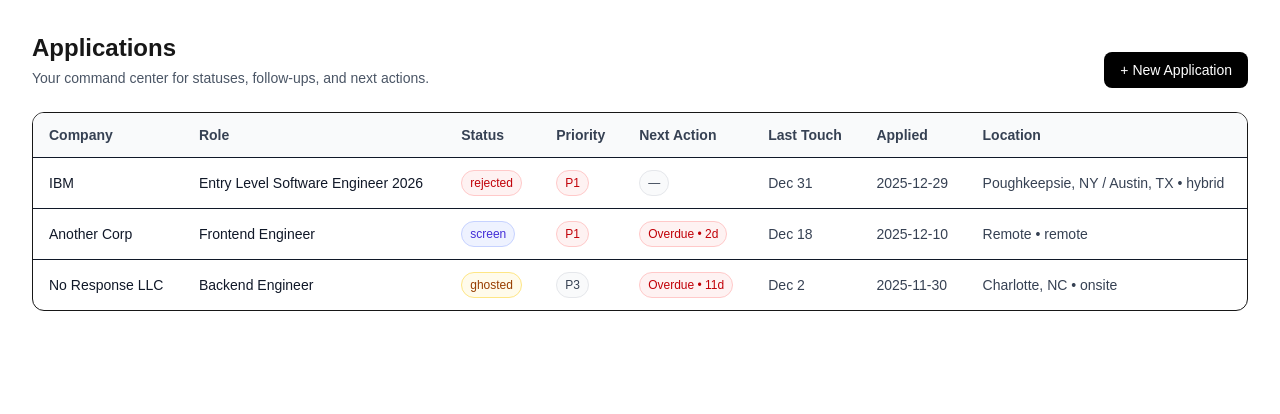
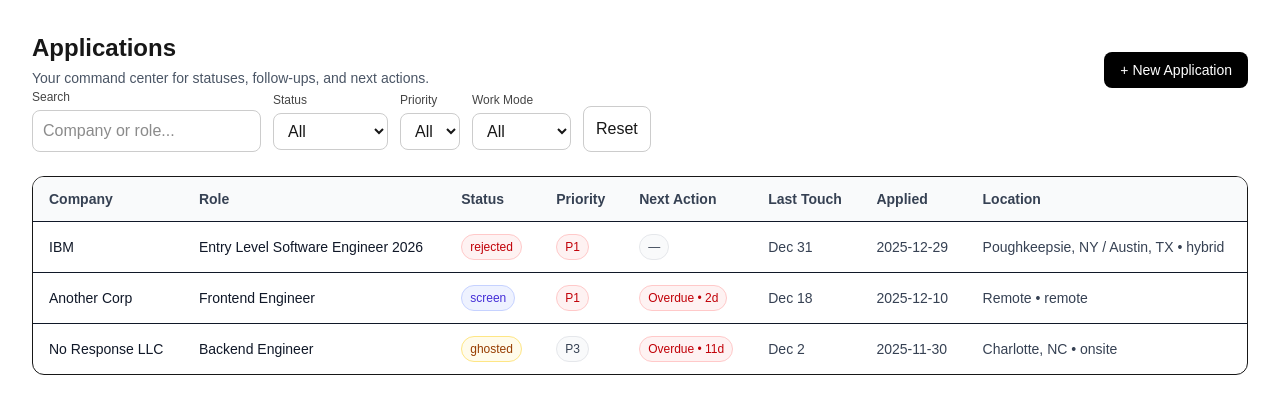
Before and after one commit to BMIHALKO/Ai-Job-Application-Command-Center, a Next.js app in the folder frontend/: page /applications in a window 1280 px wide. Shown: the top 414 px of the page. Built offline with nearby package versions, Linux system fonts and the light colour scheme.

Commit message:
Add filter bar to applications page

```diff
--- /dev/null
+++ b/frontend/app/applications/FilterBar.tsx
@@ -0,0 +1,126 @@
+"use client";
+
+import type { ApplicationStatus } from "./data";
+
+export type ApplicationFilters = {
+    search: string;
+    status: ApplicationStatus | "all";
+    priority: number | "all";
+    workMode: string | "all";
+};
+
+type FilterBarProps = {
+    filters: ApplicationFilters;
+    onChange: (next: ApplicationFilters) => void;
+    onReset?: () => void;
+};
+
+const STATUS_OPTIONS: Array<ApplicationStatus | "all"> = [
+    "all",
+    "draft",
+    "applied",
+    "screen",
+    "interview",
+    "offer",
+    "rejected",
+    "withdrawn",
+    "ghosted",
+];
+
+const PRIORITY_OPTIONS: Array<number | "all"> = ["all", 1, 2, 3, 4, 5];
+const WORKMODE_OPTIONS: Array<string | "all"> = ["all", "Remote", "Hybrid", "On-site"];
+
+export default function FilterBar({ filters, onChange, onReset }: FilterBarProps) {
+    return (
+        <div
+            style={{
+                display: "flex",
+                gap: 12,
+                alignItems: "center",
+                flexWrap: "wrap",
+                marginBottom: 12,
+            }}
+        >
+            {/* Search */}
+            <label style={{ display: "flex", flexDirection: "column", gap: 4 }}>
+                <span style={{ fontSize: 12, opacity: 0.8 }}>Search</span>
+                <input
+                type="text"
+                value={filters.search}
+                placeholder="Company or role..."
+                onChange={(e) => onChange({ ...filters, search: e.target.value })}
+                style={{ padding: "8px 10px", borderRadius: 8, border: "1px solid #ccc", minWidth: 220 }}
+                />
+            </label>
+
+            {/* Status */}
+            <label style={{ display: "flex", flexDirection: "column", gap: 4 }}>
+                <span style={{ fontSize: 12, opacity: 0.8 }}>Status</span>
+                <select
+                value={filters.status}
+                onChange={(e) => onChange({ ...filters, status: e.target.value as ApplicationFilters["status"] })}
+                style={{ padding: "8px 10px", borderRadius: 8, border: "1px solid #ccc" }}
+                >
+                {STATUS_OPTIONS.map((s) => (
+                    <option key={s} value={s}>
+                    {s === "all" ? "All" : s}
+                    </option>
+                ))}
+                </select>
+            </label>
+
+            {/* Priority */}
+            <label style={{ display: "flex", flexDirection: "column", gap: 4 }}>
+                <span style={{ fontSize: 12, opacity: 0.8 }}>Priority</span>
+                <select
+                value={filters.priority}
+                onChange={(e) =>
+                    onChange({
+                    ...filters,
+                    priority: e.target.value === "all" ? "all" : Number(e.target.value),
+                    })
+                }
+                style={{ padding: "8px 10px", borderRadius: 8, border: "1px solid #ccc" }}
+                >
+                {PRIORITY_OPTIONS.map((p) => (
+                    <option key={String(p)} value={String(p)}>
+                    {p === "all" ? "All" : p}
+                    </option>
+                ))}
+                </select>
+            </label>
+
+            {/* Work mode */}
+            <label style={{ display: "flex", flexDirection: "column", gap: 4 }}>
+                <span style={{ fontSize: 12, opacity: 0.8 }}>Work Mode</span>
+                <select
+                value={filters.workMode}
+                onChange={(e) => onChange({ ...filters, workMode: e.target.value })}
+                style={{ padding: "8px 10px", borderRadius: 8, border: "1px solid #ccc" }}
+                >
+                {WORKMODE_OPTIONS.map((m) => (
+                    <option key={m} value={m}>
+                    {m === "all" ? "All" : m}
+                    </option>
+                ))}
+                </select>
+            </label>
+
+            {/* Reset */}
+            <button
+                type="button"
+                onClick={() => (onReset ? onReset() : onChange({ search: "", status: "all", priority: "all", workMode: "all" }))}
+                style={{
+                padding: "10px 12px",
+                borderRadius: 8,
+                border: "1px solid #ccc",
+                background: "white",
+                cursor: "pointer",
+                marginTop: 18, // aligns with inputs since labels have titles
+                }}
+            >
+                Reset
+            </button>
+        </div>
+    )
+}
--- a/frontend/app/applications/page.tsx
+++ b/frontend/app/applications/page.tsx
@@ -1,6 +1,9 @@
 "use client";
 import Link from "next/link";
+
 import { MOCK_APPLICATIONS } from "./data";
+import FilterBar, { type ApplicationFilters } from "./FilterBar";
+
 import { useEffect, useMemo, useState } from "react";
 
 type ApplicationStatus =
@@ -94,13 +97,56 @@ function toneChipClass(tone: "neutral" | "warning" | "danger") {
 }
 
 export default function ApplicationsPage() {
-    const rows = useMemo(() => MOCK_APPLICATIONS, []);
+    const allRows = useMemo(() => MOCK_APPLICATIONS, []);
+
+    const DEFAULT_FILTERS: ApplicationFilters = {
+        search: "",
+        status: "all",
+        priority: "all",
+        workMode: "all",
+    };
+
+    const [filters, setFilters] = useState<ApplicationFilters>(DEFAULT_FILTERS);
+
+    const rows = useMemo(() => {
+        const q = filters.search.trim().toLowerCase();
+
+        return allRows.filter((r) => {
+            // status
+            if (filters.status !== "all" && r.status !== filters.status) return false;
+
+            // priority
+            if (filters.priority !== "all" && r.priority !== filters.priority) return false;
+
+            // work mode (normalize null + casing)
+            if (filters.workMode !== "all") {
+                const mode = (r.work_mode ?? "").toLowerCase();
+                if (mode !== filters.workMode) return false;
+            }
+
+            // search (company or role)
+            if (q) {
+                const company = r.company_name.toLowerCase();
+                const role = r.role_title.toLowerCase();
+                if (!company.includes(q) && !role.includes(q)) return false;
+            }
+
+            return true;
+        });
+    }, [allRows, filters]);
+
     const [selectedId, setSelectedId] = useState < string | null > (null);
 
     const selected = useMemo(() => rows.find((r) => r.application_id === selectedId) ?? null, [
         rows,
         selectedId,
     ]);
+
+    useEffect(() => {
+        if (!selectedId) return;
+        const stillVisible = rows.some((r) => r.application_id === selectedId);
+        if (!stillVisible) setSelectedId(null);
+    }, [rows, selectedId]);
 
     useEffect(() => {
         if (!selectedId) return;
@@ -116,6 +162,7 @@ export default function ApplicationsPage() {
 
     return (
         <main className = "p-8">
+            {/* Header Row */}
             <div className = "flex items-end justify-between gap-4">
                 <div>
                     <h1 className = "text-2xl font-semibold">Applications</h1>
@@ -128,6 +175,18 @@ export default function ApplicationsPage() {
                     + New Application
                 </button>
             </div>
+
+            <FilterBar
+                filters = {filters}
+                onChange = {(next) => {
+                    setSelectedId(null);
+                    setFilters(next);
+                }}
+                onReset = {() => {
+                    setSelectedId(null);
+                    setFilters(DEFAULT_FILTERS);
+                }}
+            />
 
             <div className = "mt-6 overflow-x-auto rounded-xl border bg-white">
                 <table className = "min-w-full text-sm">
```
